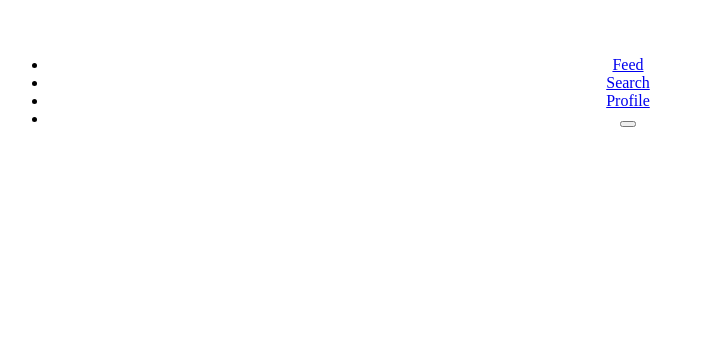
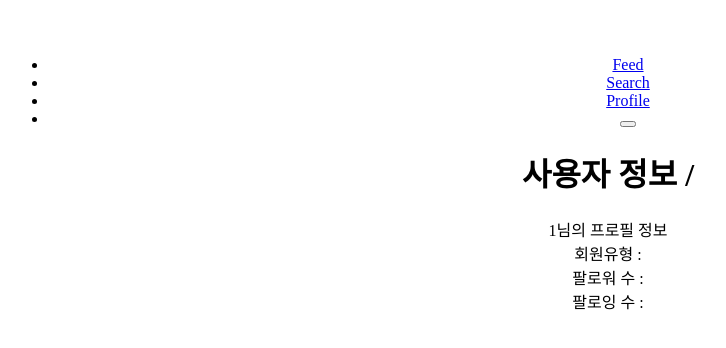
Before and after one commit to rlawhdduq/todolist_front, a React (Vite) app: page /profile/1 in a window 1280 px wide. Before the commit this address had no page. Shown: the top 348 px of the page, without its empty margins (32-758 px from the left). Built offline with nearby package versions, Linux system fonts and the light colour scheme; no server answers; sample sign-in values are in the browser's storage.

Commit message:
회원정보 기능 추가

```diff
--- a/src/App.tsx
+++ b/src/App.tsx
@@ -29,6 +29,7 @@ const App: React.FC = () => {
         {/* 로그인 후 접근할 수 있는 페이지 */}
         <Route path="/search" element={<PrivateRoute component={Search} />} />
         <Route path="/profile" element={<PrivateRoute component={Profile} />} />
+        <Route path="/profile/:viewUserId" element={<PrivateRoute component={Profile} />} />
         <Route path="/todolist" element={<PrivateRoute component={Todolist} />} />
         <Route path="/viteintro" element={<PrivateRoute component={ViteIntro} />} />
         <Route path="/write" element={<PrivateRoute component={Write} />} />
--- a/src/pages/Profile.tsx
+++ b/src/pages/Profile.tsx
@@ -1,27 +1,87 @@
-import React from "react";
+import React , { useState, useEffect } from "react";
+import { useParams } from "react-router-dom";
 import { useUser } from "../components/UserContext";
+import apiClient from "../service/apiClient";
+
+interface ViewUserInfo
+{
+    id: string;
+    user_id: string;
+    user_type: string;
+    number_of_follower: number;
+    number_of_following: number;
+}
 
 const Profile: React.FC = () => {
-    const{ user } = useUser();
+    const{ user: loginUser } = useUser();
+    const{ viewUserId } = useParams<{ viewUserId: string }>();
+
+    const[ viewUserInfo, setViewUserInfo ] = useState<ViewUserInfo | null>(null);
+    const[ loading, isLoading ] = useState<boolean>(false);
+
+    useEffect(() => {
+        // 보여줄 최종 user_id를 결정하는 로직
+        if(viewUserId)
+        {
+            isLoading(true);
+            apiClient.post(
+            "/api/v1/service",
+            {
+                Body: {
+                    user_id: viewUserId,
+                }
+            },
+            {
+                headers: {
+                    "token": loginUser?.token,
+                    "call_url": "/api/user/login",
+                    "call_method": "GET",
+                },
+            })
+            .then(response => {
+                const responseBody = response.data;
+                if(responseBody !== "")
+                {
+                    console.log(responseBody);
+                    setViewUserInfo(responseBody);
+                }
+                else
+                {
+                    alert("유효하지 않은 사용자 정보입니다.");
+                }
+            })
+            .catch(err => {
+                console.error("Error : ", err);
+            })
+            .finally(() => {
+                isLoading(false);
+            });
+        }
+    }, [viewUserId, loginUser]);
+
+    const isMyProfile = loginUser?.user_id === viewUserInfo?.user_id;
     return (
         <div>
             <h1>사용자 정보 /</h1>
-            {user
-            ? (
+            {loginUser?
+            (
+                <div>
                 <p>
-                    안녕하세요, {user.id}님!
+                    {loginUser.id}님의 프로필 정보
                     <br/>
-                    회원유형 : {user.user_type}
+                    회원유형 : {loginUser.user_type}
                     <br/>
-                    팔로워 수 : {user.number_of_follower}
+                    팔로워 수 : {loginUser.number_of_follower}
                     <br/>
-                    팔로잉 수 : {user.number_of_following}
+                    팔로잉 수 : {loginUser.number_of_following}
                 </p>
+                <br/>
+                {!isMyProfile? ( <div><button>팔로우</button><button>팔로우취소</button></div> ) : (null)}
+                </div>
             )
             : (
                 <p>로그인해주세요</p>
-            )
-            }
+            )}
         </div>
     );
 };
```
